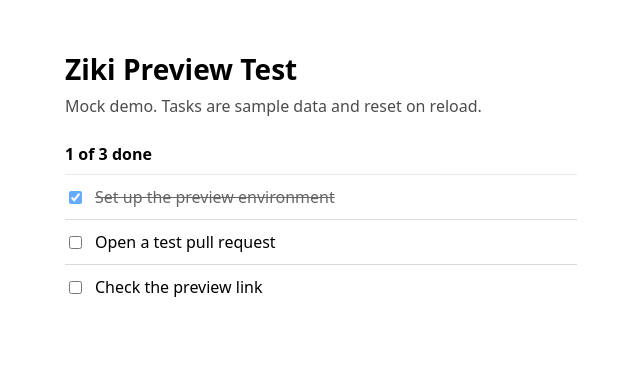
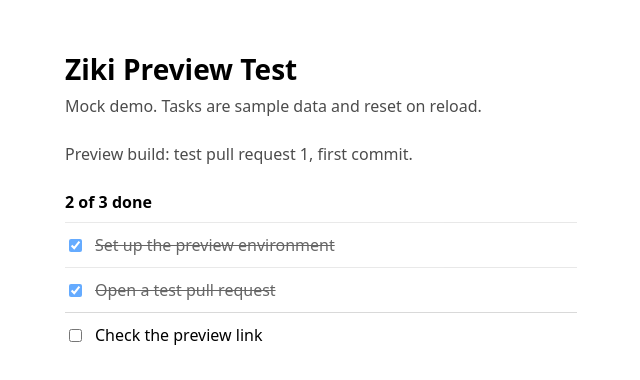
Before and after one commit to zedu-vulcan/ziki-preview-test-frontend, a React (Vite) app: page / in a window 1280 px wide. Shown: the top 380 px of the page, without its empty margins (319-959 px from the left). Built offline with nearby package versions, Linux system fonts and the light colour scheme.

Commit message:
test: show a visible change for the first preview build
Co-Authored-By: Claude Opus 5.5 <noreply@anthropic.com>

```diff
--- a/src/App.jsx
+++ b/src/App.jsx
@@ -2,7 +2,7 @@ import { useState } from 'react'
 
 const INITIAL_TASKS = [
   { id: 1, title: 'Set up the preview environment', done: true },
-  { id: 2, title: 'Open a test pull request', done: false },
+  { id: 2, title: 'Open a test pull request', done: true },
   { id: 3, title: 'Check the preview link', done: false },
 ]
 
@@ -20,6 +20,7 @@ export default function App() {
     <main className="app">
       <h1>Ziki Preview Test</h1>
       <p className="subtitle">Mock demo. Tasks are sample data and reset on reload.</p>
+      <p className="subtitle">Preview build: test pull request 1, first commit.</p>
 
       <p className="progress">
         {doneCount} of {tasks.length} done
```
